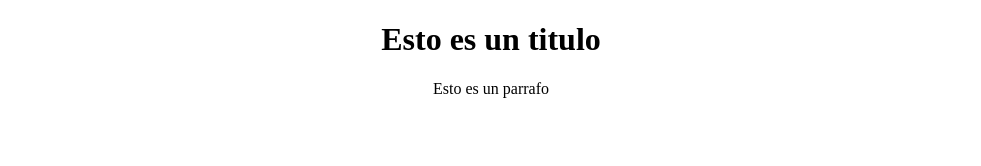
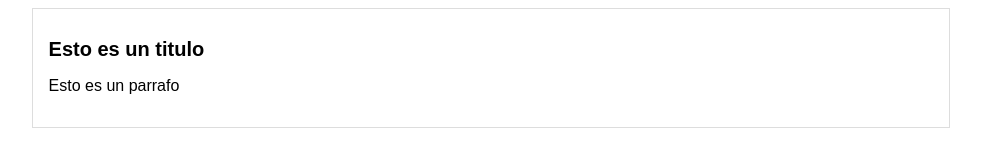
Before and after one commit to jgomez2312/proyectoGit, a plain HTML site: page index.html in a window 1280 px wide. Shown: the whole page, without its empty margins (149-1130 px from the left). Drawn offline with Linux system fonts and the light colour scheme.

Commit message:
Modificación de nuestro post

```diff
--- a/css/style.css
+++ b/css/style.css
@@ -1,5 +1,18 @@
-body
-{
+body{
+    color: #000;
     text-align: center;
+    font-family: Arial, Helvetica, sans-serif;
+    font-size: 16px;
+}
 
+#container{
+    width: 70%;
+    padding: 1em;
+    text-align: left;
+    border: 1px solid #ddd;
+    margin: 0 auto;
 }
+
+#container h1{
+    font-size: 20px;
+}
--- a/index.html
+++ b/index.html
@@ -8,8 +8,11 @@
     <link rel="stylesheet" href="./css/style.css" />
 </head>
 <body>
-    <h1>Esto es un titulo</h1>
-    <p>Esto es un parrafo</p>
-
+    <div id="container">
+        <div id="post">
+            <h1>Esto es un titulo</h1>
+            <p>Esto es un parrafo</p>
+        </div>
+    </div>
 </body>
 </html>
```
